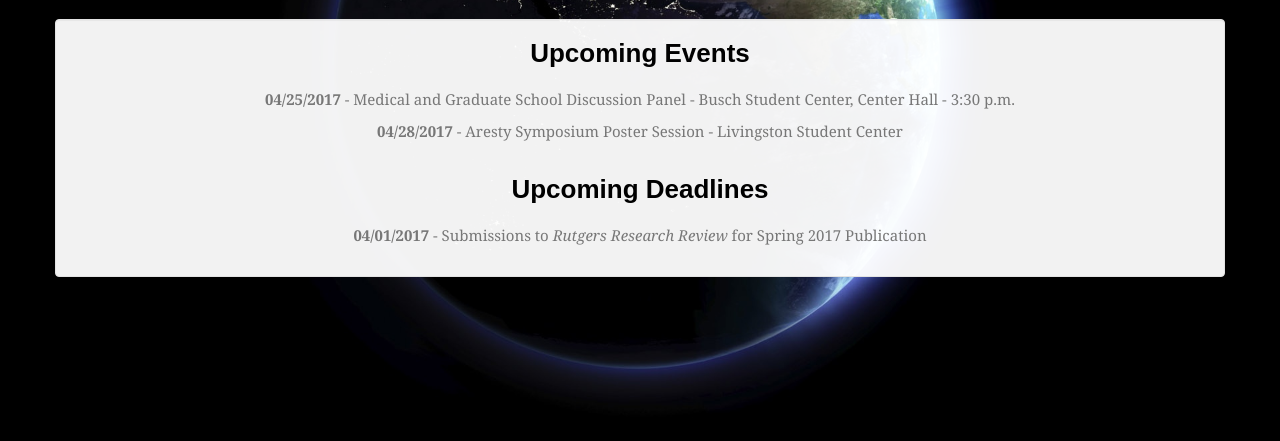
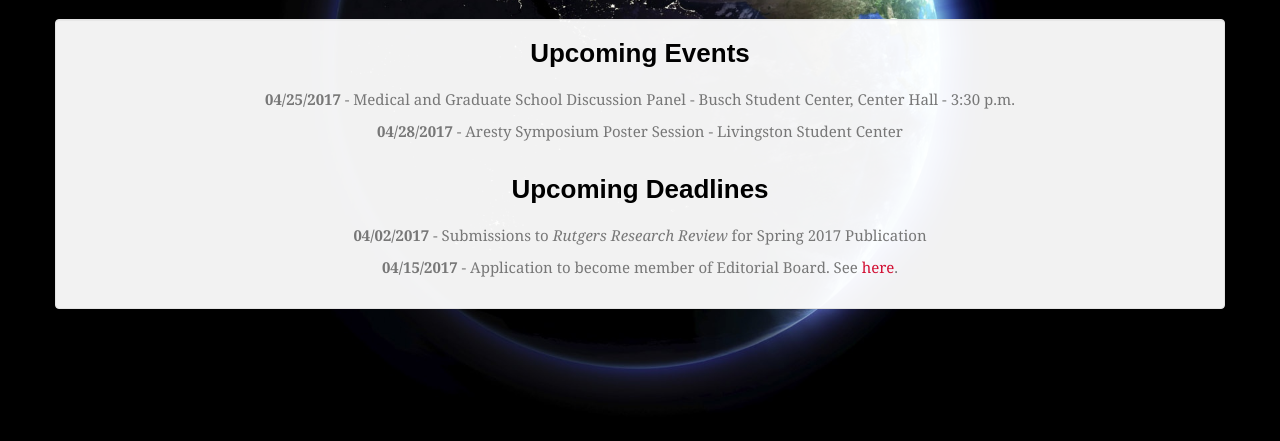
Before and after one commit to rutgersresearchreview/rutgersresearchreview.github.io, a plain HTML site: page calendar.html in a window 1280 px wide. Shown: the part 339-780 px from the top of the page. Drawn offline with Linux system fonts and the light colour scheme; a web font is replaced by a local one.

Commit message:
Updated calendar.

```diff
--- a/calendar.html
+++ b/calendar.html
@@ -63,4 +63,5 @@
       <p><b>04/28/2017</b> - Aresty Symposium Poster Session - Livingston Student Center</p>
       <br>
       <h3 class="center">Upcoming Deadlines</h3><br>
-      <p><b>04/01/2017</b> - Submissions to <i>Rutgers Research Review</i> for Spring 2017 Publication</p>
+      <p><b>04/02/2017</b> - Submissions to <i>Rutgers Research Review</i> for Spring 2017 Publication</p>
+      <p><b>04/15/2017</b> - Application to become member of Editorial Board. See <a href="https://docs.google.com/a/scarletmail.rutgers.edu/forms/d/1qcwT2WwBTfAmsxvTG6omG4blcLDm4n7UrvqdeMbcH7c/edit">here</a>.
```
